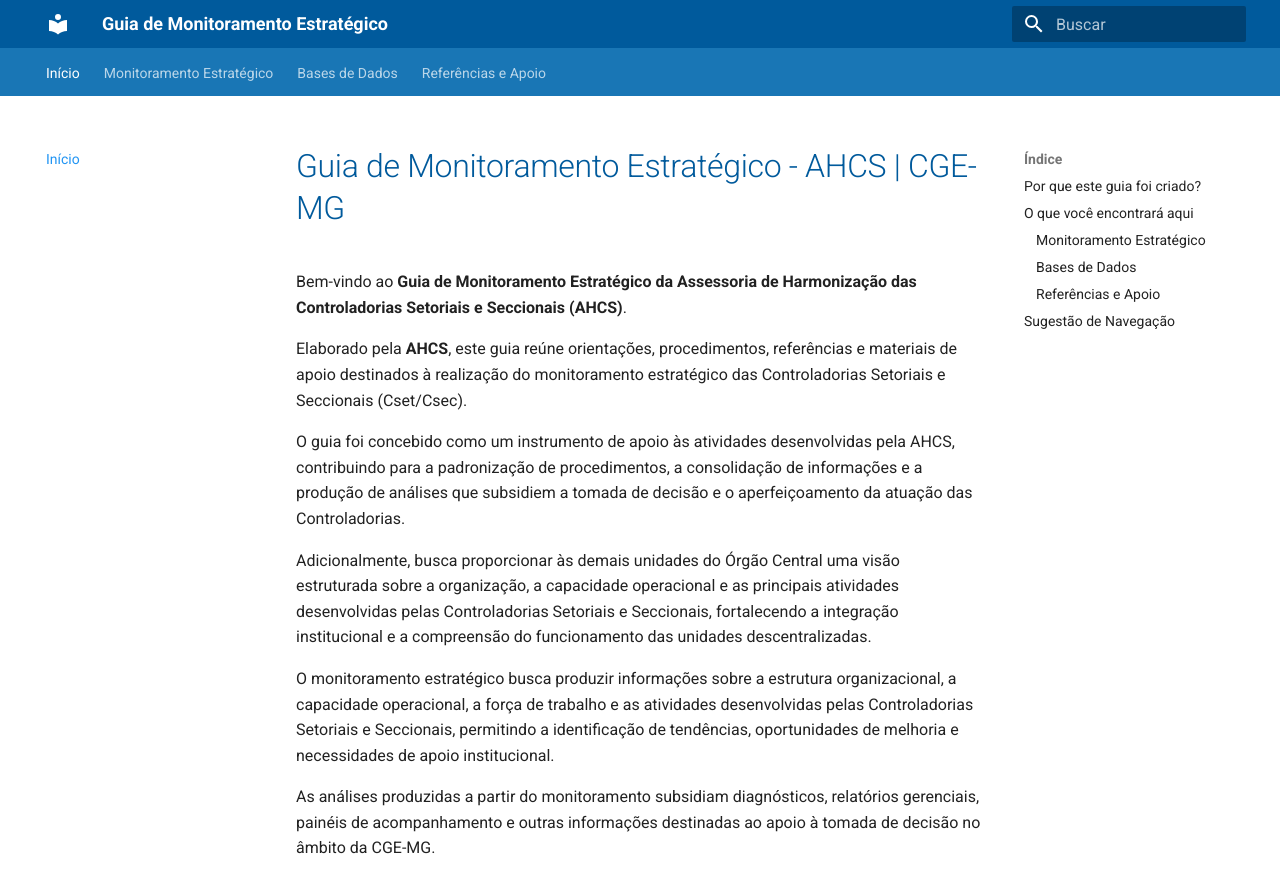
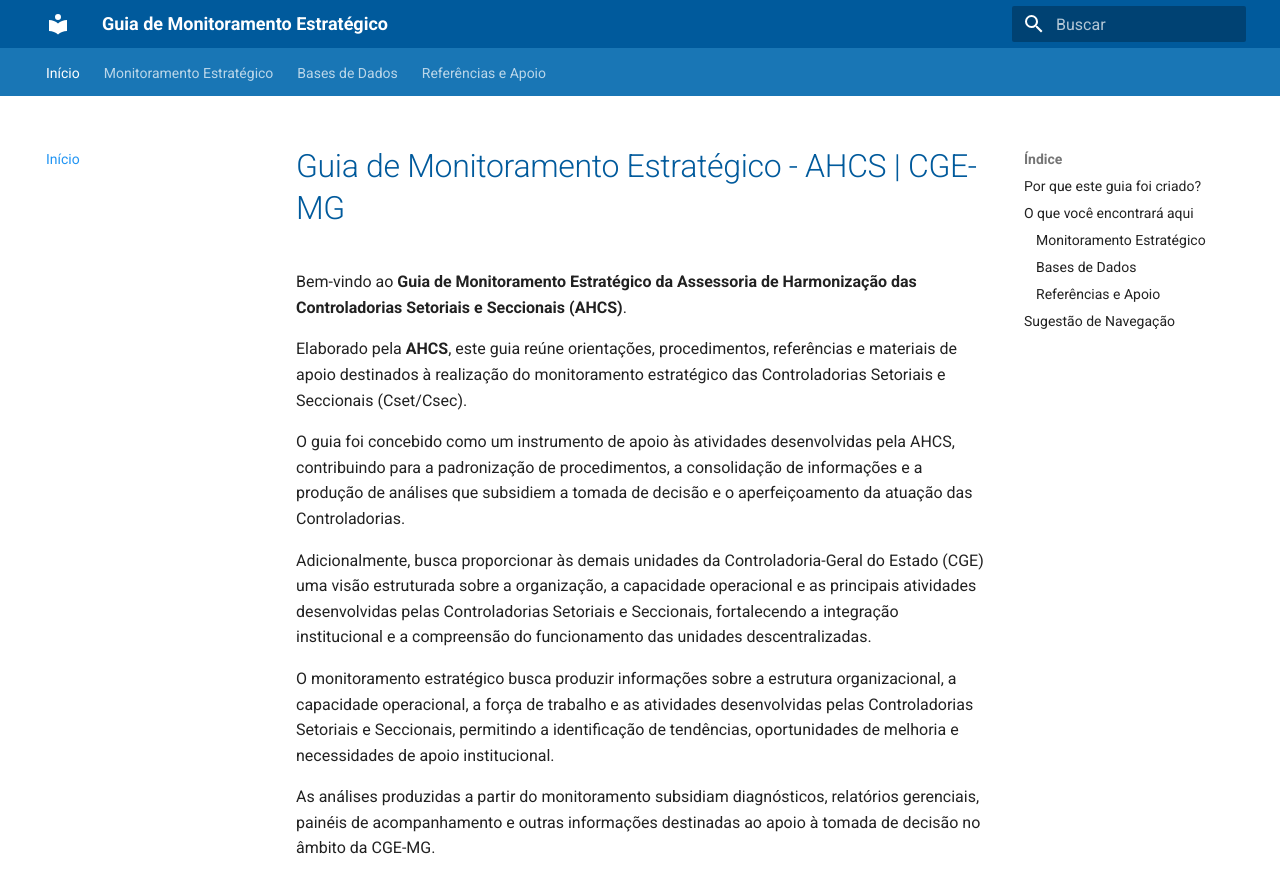
Before and after one commit to CGEMG-AHCS/guia-monitoramento-estrategico, an MkDocs documentation site: the page built from docs/index.md, in a window 1280 px wide and 900 px high. Shown: the top 893 px of the window. Built offline with MkDocs 1.6.1 and Material for MkDocs 9.7.7, drawn with Linux system fonts in a browser that asks for light colours.

Commit message:
Update index.md

```diff
--- a/docs/index.md
+++ b/docs/index.md
@@ -6,7 +6,7 @@
 
 O guia foi concebido como um instrumento de apoio às atividades desenvolvidas pela AHCS, contribuindo para a padronização de procedimentos, a consolidação de informações e a produção de análises que subsidiem a tomada de decisão e o aperfeiçoamento da atuação das Controladorias.
 
-Adicionalmente, busca proporcionar às demais unidades do Órgão Central uma visão estruturada sobre a organização, a capacidade operacional e as principais atividades desenvolvidas pelas Controladorias Setoriais e Seccionais, fortalecendo a integração institucional e a compreensão do funcionamento das unidades descentralizadas.
+Adicionalmente, busca proporcionar às demais unidades da Controladoria-Geral do Estado (CGE) uma visão estruturada sobre a organização, a capacidade operacional e as principais atividades desenvolvidas pelas Controladorias Setoriais e Seccionais, fortalecendo a integração institucional e a compreensão do funcionamento das unidades descentralizadas.
 
 O monitoramento estratégico busca produzir informações sobre a estrutura organizacional, a capacidade operacional, a força de trabalho e as atividades desenvolvidas pelas Controladorias Setoriais e Seccionais, permitindo a identificação de tendências, oportunidades de melhoria e necessidades de apoio institucional.
 
```
